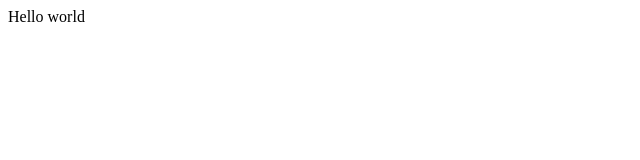
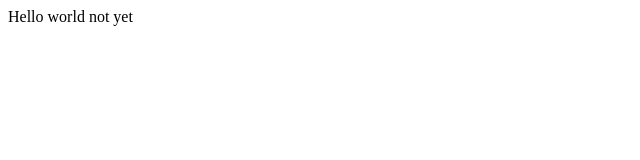
Before and after one commit to nedkim/opentutorials-ned, a plain HTML site: page index.html in a window 1280 px wide. Shown: the full height of the page, 0-640 px from the left. Drawn offline with Linux system fonts and the light colour scheme.

Commit message:
add coding index.html

```diff
--- a/index.html
+++ b/index.html
@@ -20,5 +20,6 @@
 
     <body>
         Hello world
+        not yet
     </body>
 </html>
```
